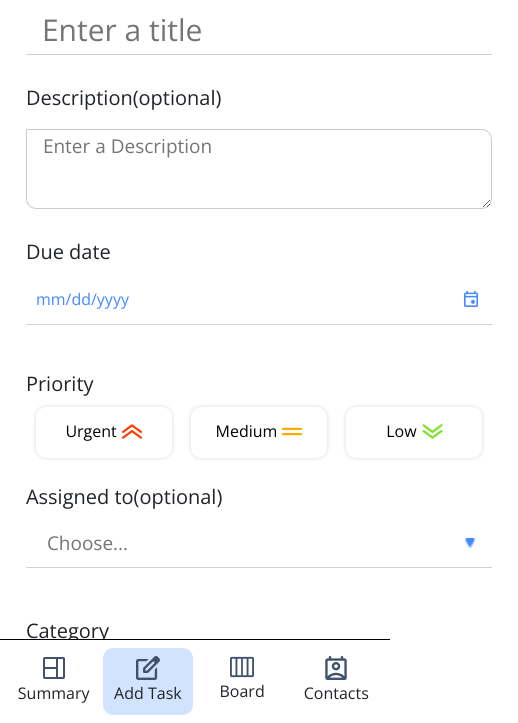
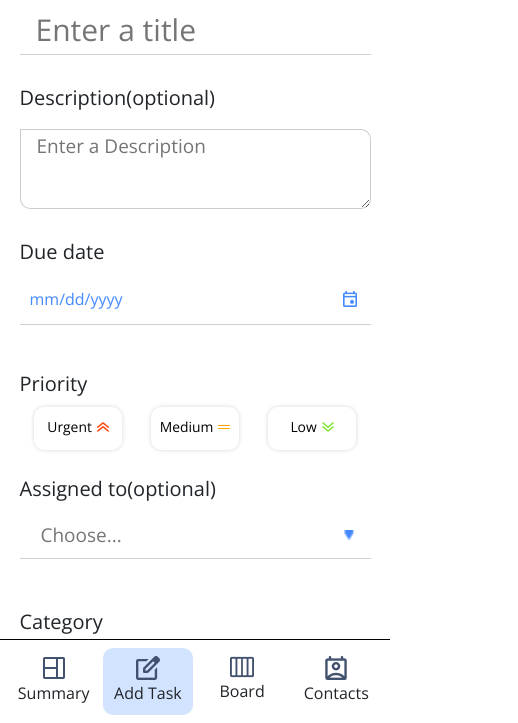
Before and after one commit to MinaZarkesh/join, a website: page html/add_task.html in a window 390 px wide. Shown: the part 121-844 px from the top of the page, 518 px wide, since content can reach past the window. Drawn offline with nearby package versions, Linux system fonts and the light colour scheme; sample sign-in values are in the browser's storage.

Commit message:
Add task Button responsive

```diff
--- a/css/add_task.css
+++ b/css/add_task.css
@@ -117,8 +117,7 @@
     display: flex;
     justify-content: center;
     align-items: center;
-    width: 136px;
-    height: 51px;
+    width: 25%;
     padding: 10px 10px;
     border-radius: 10px;
     box-shadow: 0px 0px 4px 0px rgba(0, 0, 0, 0.16);
@@ -127,6 +126,12 @@
     border-bottom: 2px solid transparent;
     gap: 5px;
 }
+
+.urgency-img {
+    height: 15px;
+    width: 20px;
+}
+
 
 .btn-red {
     --_activ: var(--activ, #FF3D00);
@@ -250,7 +255,29 @@ li input {
     #button-con {
         position: unset;
         justify-content: flex-end;
-        margin-right: 23px;
+        margin-right: 5%;
         margin-bottom: 23px;
     }
+
+    #clear-task, #add-task-btn{
+        width: 21%;
+        font-size: calc(13px + 10 * ((100vw - 320px) / 703));
+    }
+
+    #AddTaskMainCon {
+        align-items: center;
+    }
+
+    #addtaskcon {
+        width: 100%;
+    }
+
+    .urgency-span {
+        font-size: calc(13px + 9 * ((100vw - 320px) / 703));
+    }
+
+    .urgency-img {
+        height: calc(9px + 6 * ((100vw - 320px) / 703));
+        width: calc(11px + 9 * ((100vw - 320px) / 703));
+    }
 }
--- a/models/urgency-btn.class.js
+++ b/models/urgency-btn.class.js
@@ -1,6 +1,6 @@
 class Urgencybtn extends World{
     urgencyImg = `../assets/img/urgentImg.png`;
-    mediumImg = `../assets/img/Medium.png`;
+    mediumImg = `../assets/img/medium.svg`;
     lowImg = `../assets/img/low.png`;
     urgencyClass = "btn-red";
     mediumClass = "btn-orange";
@@ -16,8 +16,8 @@ class Urgencybtn extends World{
         this.id = this.which(btnName, this.urgencyClass, this.mediumClass, this.lowClass);
 
         new Button(parent, this.id, `urgency-btn ${this.colorclass}`, function () {activeUrgency(this.id)});
-        new Span(this.id, "","",btnName);
-        new Img(this.id,"","",this.img);
+        new Span(this.id, "","urgency-span",btnName);
+        new Img(this.id,"","urgency-img",this.img);
     }
 
 
```
Also changed, not shown: assets/img/medium.svg (added).
